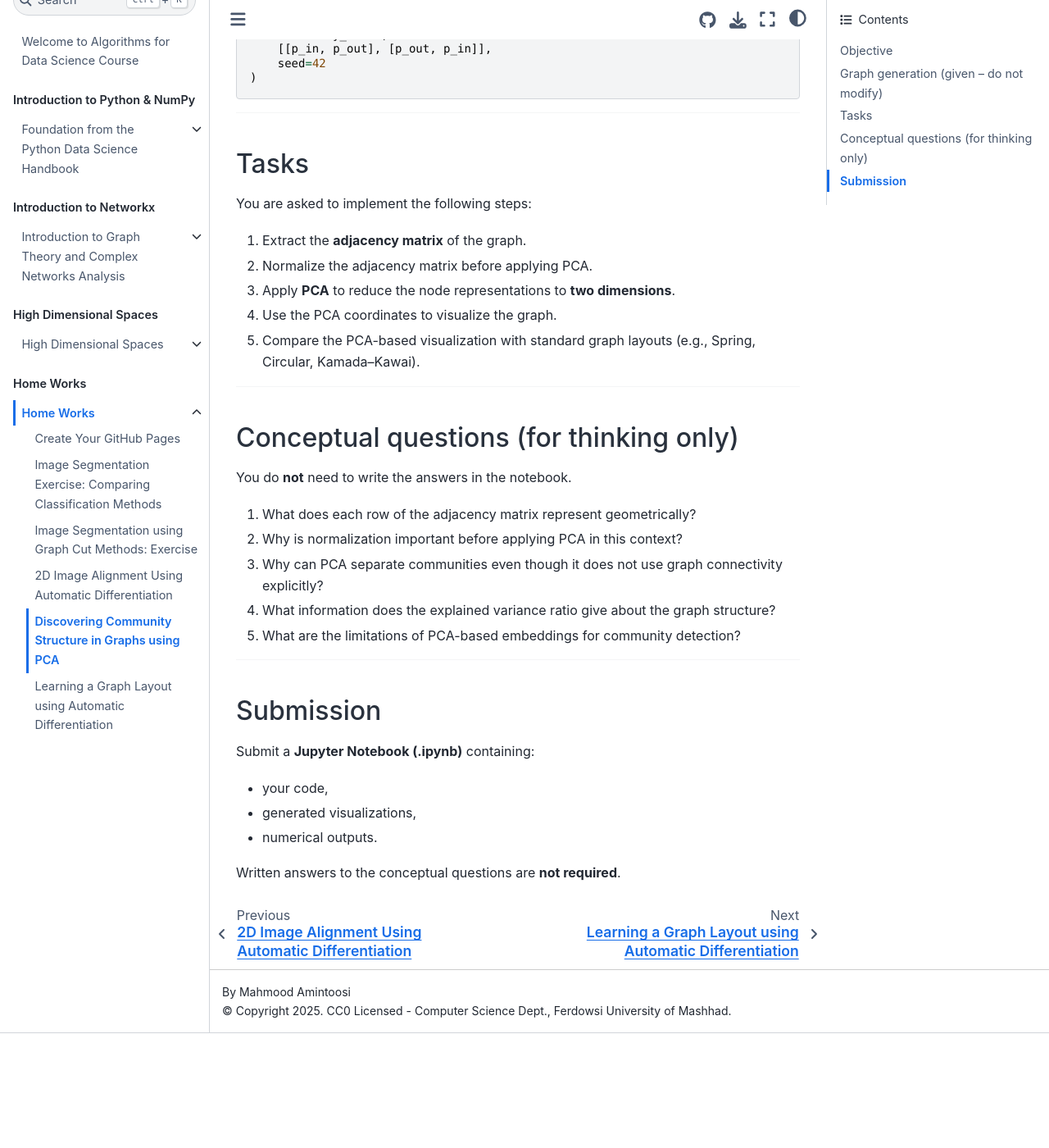
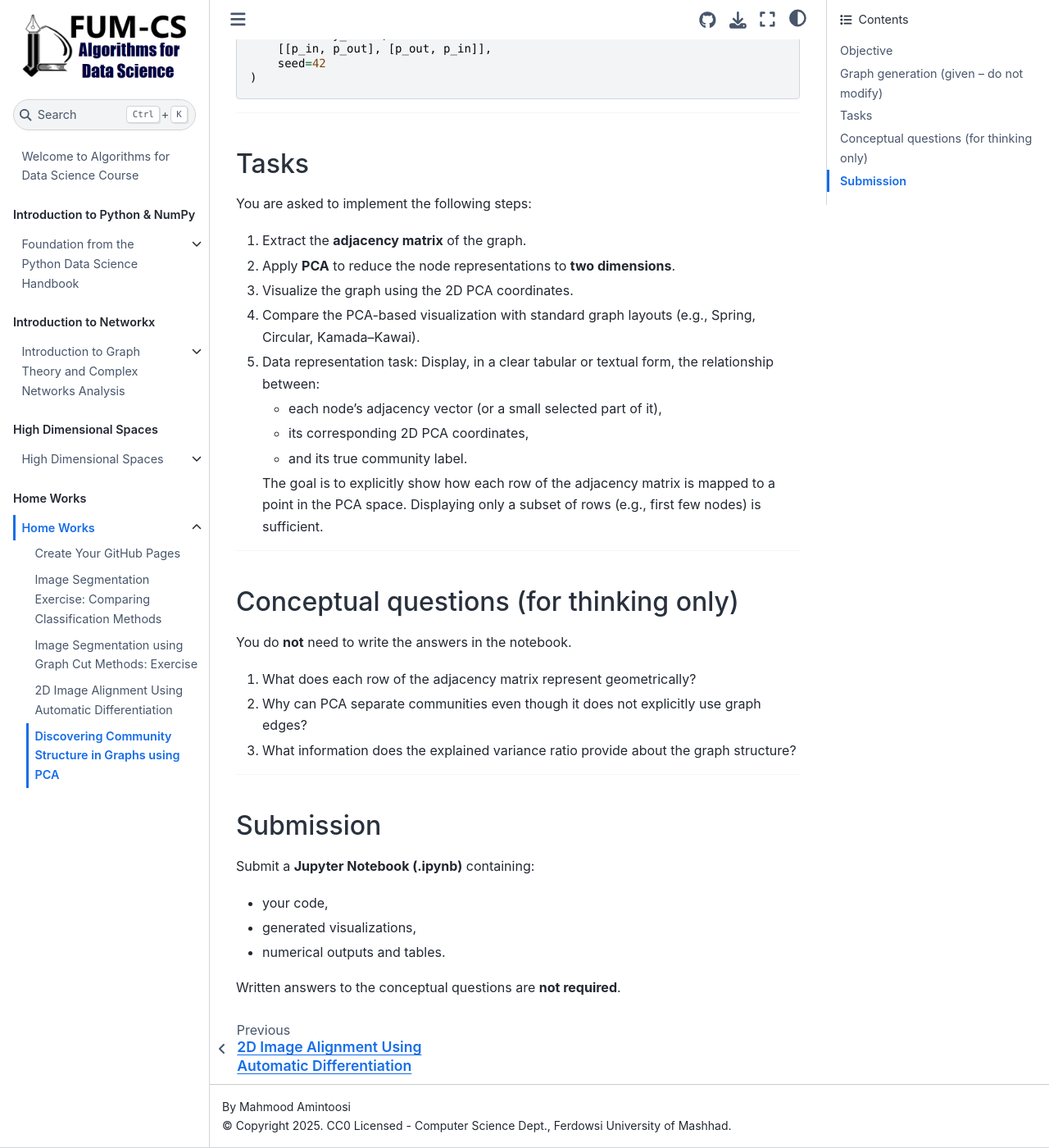
Before and after one commit to fum-cs/a4ds, a Jupyter Book: the page built from hws/Graphs-Representation-using-PCA.md, in a window 1280 px wide and 1400 px high, scrolled down 688 px. Shown: the whole window at 82% size. Built offline with Jupyter Book 1.0.4 settings and Sphinx 7.4.7 and the Sphinx Book theme 1.1.4, drawn with Linux system fonts in a browser that asks for light colours; pages that are not in the unit, such as notebooks, are missing from menus; before the commit the page ends 1948 px from its top, so only the background shows below that; some of the changed text lies outside the part shown.

Commit message:
Edit hws

```diff
--- a/_toc.yml
+++ b/_toc.yml
@@ -86,4 +86,4 @@
       - file: hws/Graph-Cut
       - file: hws/Image-Alignment-AD
       - file: hws/Graphs-Representation-using-PCA
-      - file: hws/Learning-Graph-Layout-using-AD
+      # - file: hws/Learning-Graph-Layout-using-AD
--- a/hws/Graphs-Representation-using-PCA.md
+++ b/hws/Graphs-Representation-using-PCA.md
@@ -1,4 +1,3 @@
-
 ## Discovering Community Structure in Graphs using PCA
 
 ### Objective
@@ -38,11 +37,24 @@
 You are asked to implement the following steps:
 
 1. Extract the **adjacency matrix** of the graph.
-2. Normalize the adjacency matrix before applying PCA.
-3. Apply **PCA** to reduce the node representations to **two dimensions**.
-4. Use the PCA coordinates to visualize the graph.
-5. Compare the PCA-based visualization with standard graph layouts
+
+2. Apply **PCA** to reduce the node representations to **two dimensions**.
+
+3. Visualize the graph using the 2D PCA coordinates.
+
+4. Compare the PCA-based visualization with standard graph layouts
    (e.g., Spring, Circular, Kamada–Kawai).
+
+5. Data representation task:
+   Display, in a clear tabular or textual form, the relationship between:
+
+   * each node’s adjacency vector (or a small selected part of it),
+   * its corresponding 2D PCA coordinates,
+   * and its true community label.
+
+   The goal is to explicitly show how each row of the adjacency matrix is mapped
+   to a point in the PCA space.
+   Displaying only a subset of rows (e.g., first few nodes) is sufficient.
 
 ---
 
@@ -51,10 +63,8 @@
 You do **not** need to write the answers in the notebook.
 
 1. What does each row of the adjacency matrix represent geometrically?
-2. Why is normalization important before applying PCA in this context?
-3. Why can PCA separate communities even though it does not use graph connectivity explicitly?
-4. What information does the explained variance ratio give about the graph structure?
-5. What are the limitations of PCA-based embeddings for community detection?
+2. Why can PCA separate communities even though it does not explicitly use graph edges?
+3. What information does the explained variance ratio provide about the graph structure?
 
 ---
 
@@ -64,6 +74,6 @@
 
 * your code,
 * generated visualizations,
-* numerical outputs.
+* numerical outputs and tables.
 
 Written answers to the conceptual questions are **not required**.
```
Also changed, not shown: other parts of hws/Graphs-Representation-using-PCA.md (+1 -1 lines), 1 other file.
